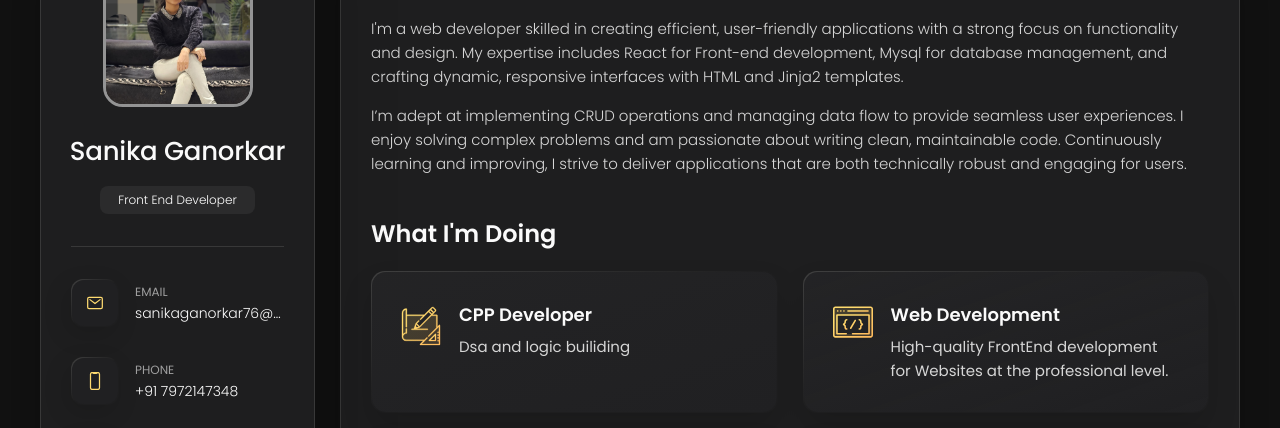
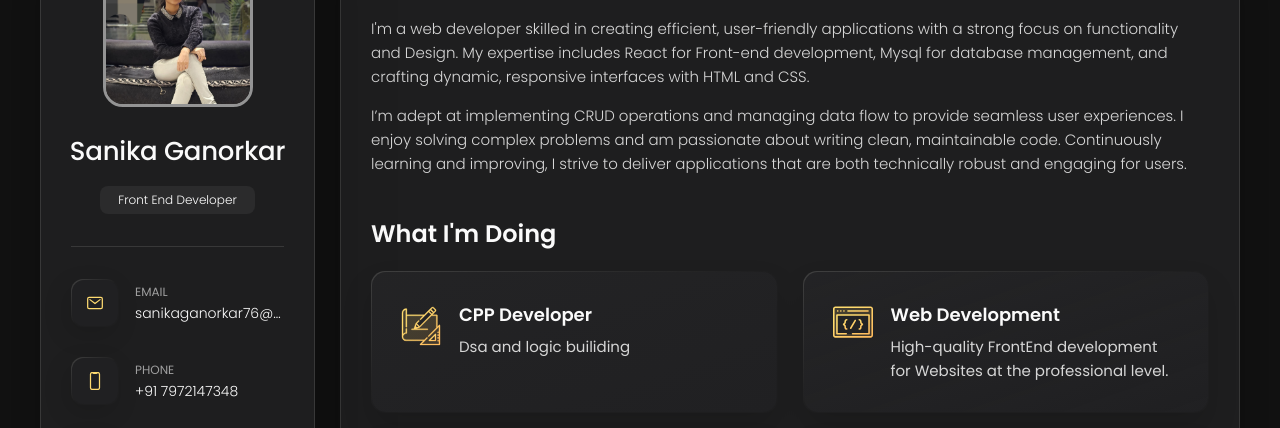
Before and after one commit to sanikaganorkar/Portfolio, a plain HTML site: page index.html in a window 1280 px wide. Shown: the part 162-590 px from the top of the page. Drawn offline with nearby package versions, Linux system fonts and the light colour scheme.

Commit message:
Update index.html
changed resume

```diff
--- a/index.html
+++ b/index.html
@@ -203,7 +203,7 @@
 
         <section class="about-text">
           <p>
-            I'm a web developer skilled in creating efficient, user-friendly applications with a strong focus on functionality and design. My expertise includes React for Front-end development, Mysql for database management, and crafting dynamic, responsive interfaces with HTML and Jinja2 templates.
+            I'm a web developer skilled in creating efficient, user-friendly applications with a strong focus on functionality and Design. My expertise includes React for Front-end development, Mysql for database management, and crafting dynamic, responsive interfaces with HTML and CSS.
           </p>
 
           <p>
```
